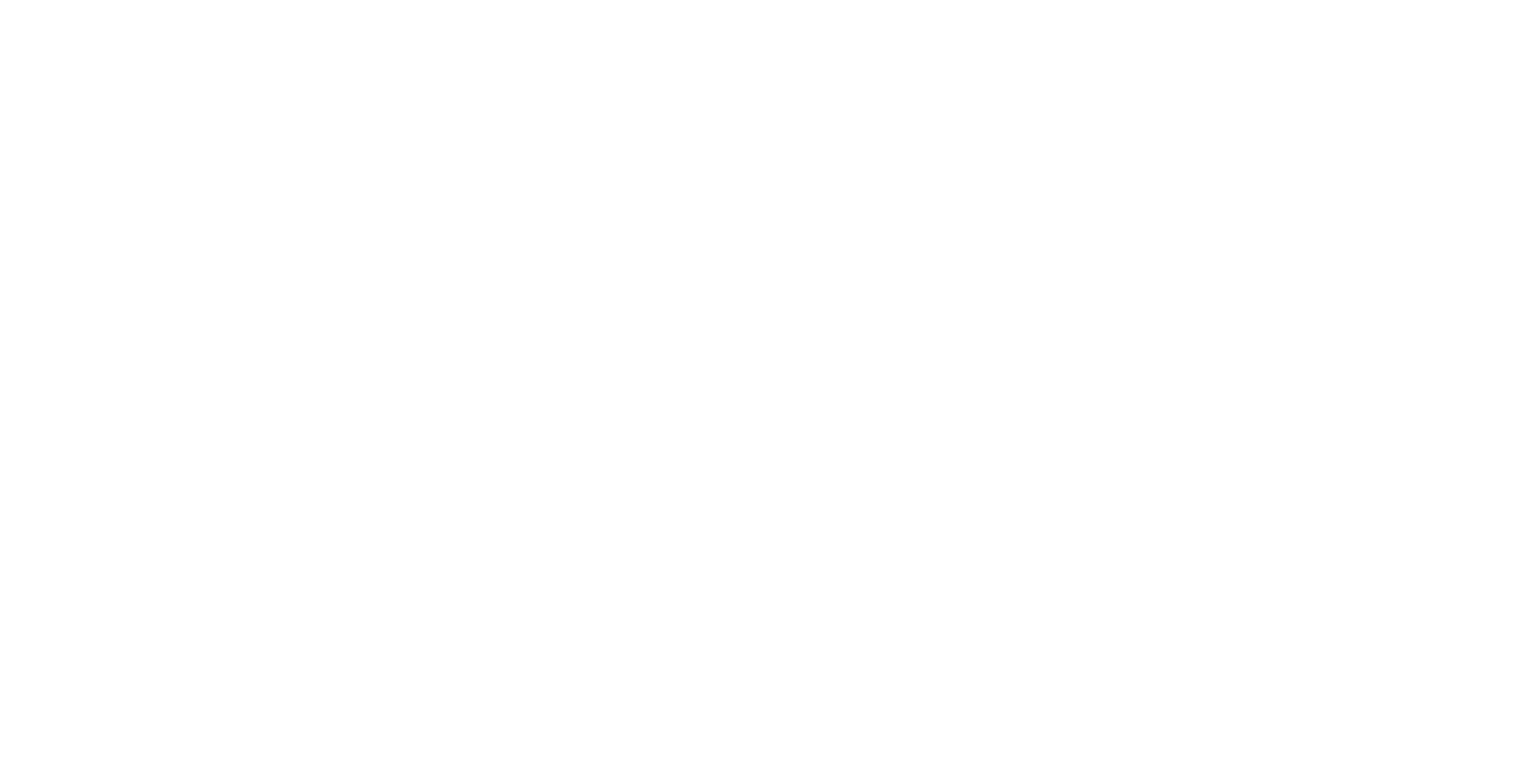
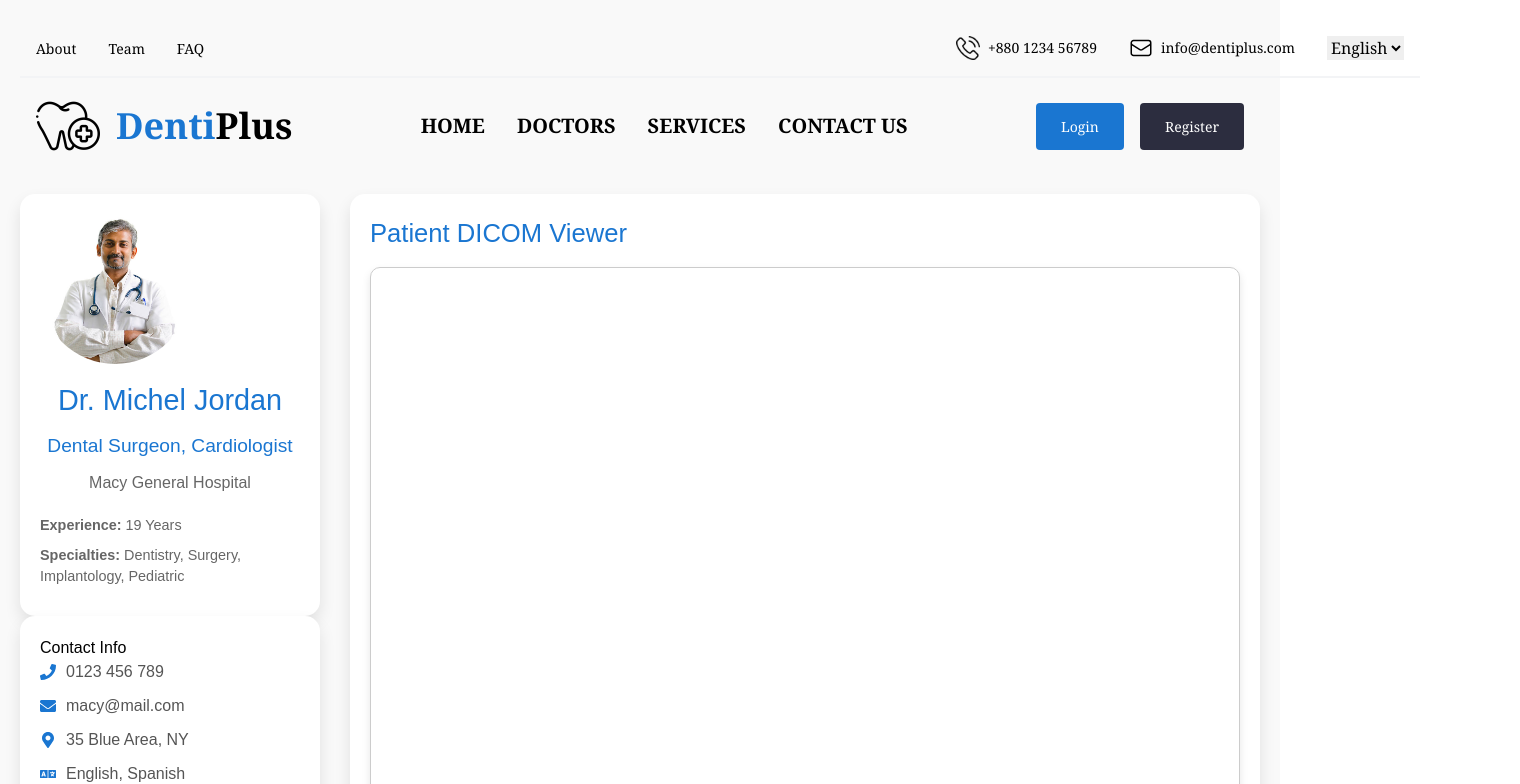
Before and after one commit to YoussefHassanien/dental-clinic-system, a React (Vite) app in the folder frontend/: page /doctor in a window 1280 px wide. Before the commit this address had no page. Shown: the top 784 px of the page, 1520 px wide, since content can reach past the window. Built offline with nearby package versions, Linux system fonts and the light colour scheme.

Commit message:
Doctor profile

```diff
--- /dev/null
+++ b/frontend/src/Pages/DoctorProfile/doctorProfilePage.module.css
@@ -0,0 +1,184 @@
+/* Updated Doctor Profile with custom-blue */
+
+.doctorProfile {
+  background-color: #f8f9fa;
+  padding: 40px 20px;
+  display: flex;
+  justify-content: center;
+}
+
+.profileCard {
+  display: flex;
+  flex-direction: row;
+  background-color: white;
+  box-shadow: 0 4px 8px rgba(0, 0, 0, 0.1);
+  border-radius: 10px;
+  overflow: hidden;
+  max-width: 800px;
+  width: 100%;
+}
+
+.imageSection {
+  flex: 1;
+  background-color: #e6f7ff;
+  display: flex;
+  justify-content: center;
+  align-items: center;
+}
+
+.profileImage {
+  border-radius: 50%;
+  width: 150px;
+  height: 150px;
+  object-fit: cover;
+  margin: 20px;
+}
+
+.detailsSection {
+  flex: 2;
+  padding: 20px;
+  color: #333;
+}
+
+.doctorName {
+  font-size: 1.8rem;
+  color: #1a76d1; /* Updated to custom-blue */
+  margin-bottom: 10px;
+}
+
+.specialization {
+  font-size: 1.2rem;
+  color: #1a76d1; /* Updated to custom-blue */
+  margin-bottom: 10px;
+}
+
+.hospital {
+  font-size: 1rem;
+  color: #666;
+  margin-bottom: 20px;
+}
+
+.info p {
+  margin: 5px 0;
+}
+
+.specialties ul {
+  list-style-type: none;
+  padding: 0;
+}
+
+.specialties li {
+  display: inline-block;
+  background-color: #e6f7ff;
+  color: #1a76d1; /* Updated to custom-blue */
+  padding: 5px 10px;
+  border-radius: 5px;
+  margin: 5px;
+  font-size: 0.9rem;
+}
+
+.contact p {
+  margin: 5px 0;
+  font-size: 0.9rem;
+}
+
+.pageContainer {
+  font-family: "Arial", sans-serif;
+  background-color: #f9f9f9;
+  padding: 20px;
+}
+
+.content {
+  display: flex;
+  gap: 30px;
+  flex-wrap: wrap;
+  justify-content: space-between;
+  margin-top: 20px;
+}
+
+.doctorCard {
+  background: #ffffff;
+  border-radius: 15px;
+  box-shadow: 0px 8px 16px rgba(0, 0, 0, 0.1);
+  width: 300px;
+  padding: 20px;
+  text-align: center;
+  transition: transform 0.3s ease, box-shadow 0.3s ease;
+}
+
+.doctorCard:hover {
+  transform: scale(1.05);
+  box-shadow: 0px 12px 24px rgba(0, 0, 0, 0.2);
+}
+
+.doctorImage {
+  width: 150px;
+  height: 150px;
+  border-radius: 50%;
+  object-fit: cover;
+  margin-bottom: 15px;
+}
+
+.details {
+  font-size: 0.9rem;
+  color: #666;
+  text-align: left;
+}
+
+.details p {
+  margin-bottom: 8px;
+}
+
+.viewerPanel {
+  flex: 1;
+  background: #ffffff;
+  border-radius: 15px;
+  padding: 20px;
+  box-shadow: 0px 8px 16px rgba(0, 0, 0, 0.1);
+}
+
+.viewerPanel h2 {
+  font-size: 1.6rem;
+  color: #1a76d1; /* Updated to custom-blue */
+  margin-bottom: 15px;
+}
+
+/* DICOM Viewer Container */
+.viewerContainer {
+  background: #f9f9f9;
+  padding: 20px;
+  border-radius: 15px;
+  box-shadow: 0px 8px 16px rgba(0, 0, 0, 0.05);
+}
+
+.contactCard {
+  background: #ffffff;
+  border-radius: 15px;
+  box-shadow: 0px 8px 16px rgba(0, 0, 0, 0.1);
+  width: 300px;
+  padding: 20px;
+  text-align: left;
+  transition: transform 0.3s ease, box-shadow 0.3s ease;
+}
+
+.contactCard:hover {
+  transform: scale(1.05);
+  box-shadow: 0px 12px 24px rgba(0, 0, 0, 0.2);
+}
+
+.contactItem {
+  display: flex;
+  align-items: center;
+  margin-bottom: 10px;
+}
+
+.contactItem svg {
+  margin-right: 10px;
+  color: #1a76d1; /* Updated to custom-blue */
+}
+
+.contactItem p {
+  margin: 0;
+  font-size: 1rem;
+  color: #555;
+}
--- /dev/null
+++ b/frontend/src/Pages/DoctorProfile/doctorsProfile.tsx
@@ -0,0 +1,90 @@
+import React from "react";
+import Navbar from "../../Common/Components/Navbar/navbar";
+import SubNavbar from "../../Common/Components/Sub-Navbar/subNavbar";
+import styles from "./doctorProfilePage.module.css";
+import doctorImage from "../../assets/doctor1.jpg";
+import { FaPhone, FaEnvelope, FaMapMarkerAlt, FaLanguage } from "react-icons/fa";
+
+const DoctorProfilePage: React.FC = () => {
+  const doctor = {
+    name: "Dr. Michel Jordan",
+    specialization: "Dental Surgeon, Cardiologist",
+    hospital: "Macy General Hospital",
+    experience: "19 Years",
+    languages: ["English", "Spanish"],
+    types: "Surgeon",
+    specialties: ["Dentistry", "Surgery", "Implantology", "Pediatric"],
+    image: doctorImage,
+    email: "macy@mail.com",
+    phone: "0123 456 789",
+    address: "35 Blue Area, NY",
+  };
+
+  return (
+    <div className={styles.pageContainer}>
+  <SubNavbar />
+  <Navbar />
+  <div className={styles.content}>
+    <div className={styles.profileContainer}>
+      {/* Doctor Info */}
+      <div className={styles.doctorCard}>
+        <img
+          src={doctor.image}
+          alt={doctor.name}
+          className={styles.doctorImage}
+        />
+        <h2 className={styles.doctorName}>{doctor.name}</h2>
+        <p className={styles.specialization}>{doctor.specialization}</p>
+        <p className={styles.hospital}>{doctor.hospital}</p>
+        <div className={styles.details}>
+          <p>
+            <strong>Experience:</strong> {doctor.experience}
+          </p>
+          <p>
+            <strong>Specialties:</strong> {doctor.specialties.join(", ")}
+          </p>
+        </div>
+      </div>
+
+      {/* Contact Info */}
+      <div className={styles.contactCard}>
+        <h3>Contact Info</h3>
+        <div className={styles.contactItem}>
+          <FaPhone />
+          <p>{doctor.phone}</p>
+        </div>
+        <div className={styles.contactItem}>
+          <FaEnvelope />
+          <p>{doctor.email}</p>
+        </div>
+        <div className={styles.contactItem}>
+          <FaMapMarkerAlt />
+          <p>{doctor.address}</p>
+        </div>
+        <div className={styles.contactItem}>
+          <FaLanguage />
+          <p>{doctor.languages.join(", ")}</p>
+        </div>
+      </div>
+    </div>
+
+    {/* DICOM Viewer Panel */}
+    <div className={styles.viewerPanel}>
+      <h2>Patient DICOM Viewer</h2>
+      <iframe
+        src="http://127.0.0.1:7860"
+        width="100%"
+        height="600px"
+        style={{
+          border: "1px solid #ccc",
+          borderRadius: "10px",
+          boxShadow: "0px 4px 8px rgba(0, 0, 0, 0.1)",
+        }}
+      ></iframe>
+    </div>
+  </div>
+</div>
+  );
+};
+
+export default DoctorProfilePage;
--- a/frontend/src/Routes/routes.tsx
+++ b/frontend/src/Routes/routes.tsx
@@ -3,6 +3,7 @@
 import ContactPage from "../Pages/Contact/contactPage";
 import ServicesPage from "../Pages/Services/servicesPage";
 import DoctorsPage from "../Pages/Doctors/doctorsPage";
+import DoctorProfilePage from "../Pages/DoctorProfile/doctorsProfile"; // Import the doctor profile page
 
 export const routes = [
   {
@@ -30,4 +31,9 @@
     element: <DoctorsPage />,
     name: "Doctors",
   },
+  {
+    path: "/doctor",
+    element: <DoctorProfilePage />,
+    name: "Doctor Profile",
+  },
 ];
```
Also changed, not shown: frontend/src/Pages/DoctorProfile/components.tsx (added), frontend/src/Pages/DoctorProfile/services.ts (added), frontend/src/Pages/DoctorProfile/types.ts (added), frontend/src/assets/doctor1.jpg (added).
